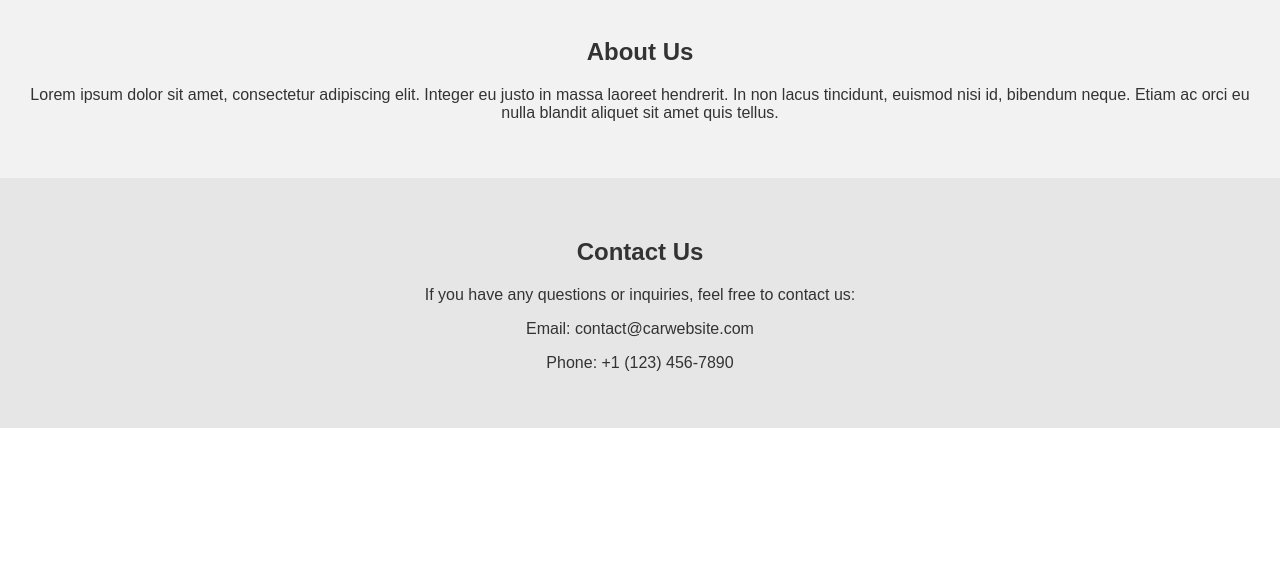
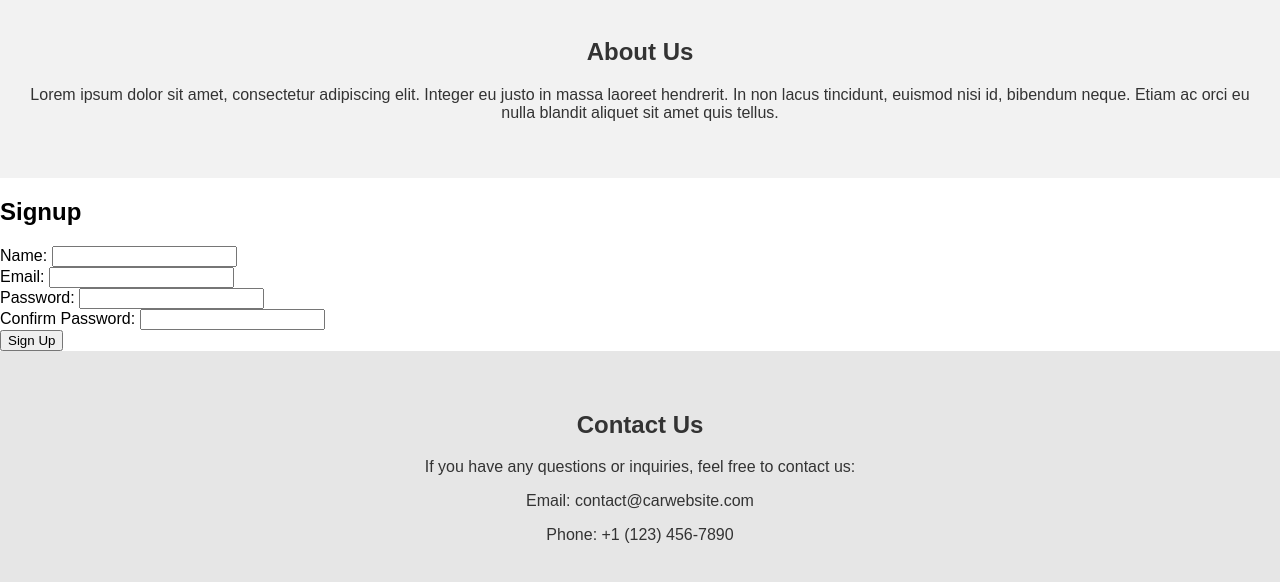
Before and after one commit to itsMoriss/git-test, a plain HTML site: page index.html in a window 1280 px wide. Shown: the part 476-1058 px from the top of the page. Before the commit the page ends 904 px from the top, so only its background shows below. Drawn offline with Linux system fonts and the light colour scheme.

Commit message:
Worked on the signup page

```diff
--- a/index.html
+++ b/index.html
@@ -27,6 +27,32 @@
         <p>Lorem ipsum dolor sit amet, consectetur adipiscing elit. Integer eu justo in massa laoreet hendrerit. In non lacus tincidunt, euismod nisi id, bibendum neque. Etiam ac orci eu nulla blandit aliquet sit amet quis tellus.</p>
     </section>
 
+
+    <section>
+        <div class="container">
+            <h2>Signup</h2>
+            <form>
+                <div class="form-group">
+                    <label for="name">Name:</label>
+                    <input type="text" id="name" name="name" required>
+                </div>
+                <div class="form-group">
+                    <label for="email">Email:</label>
+                    <input type="email" id="email" name="email" required>
+                </div>
+                <div class="form-group">
+                    <label for="password">Password:</label>
+                    <input type="password" id="password" name="password" required>
+                </div>
+                <div class="form-group">
+                    <label for="confirmPassword">Confirm Password:</label>
+                    <input type="password" id="confirmPassword" name="confirmPassword" required>
+                </div>
+                <button type="submit">Sign Up</button>
+            </form>
+        </div>
+    </section>
+
     <section class="section" id="contact">
         <h2>Contact Us</h2>
         <p>If you have any questions or inquiries, feel free to contact us:</p>
```
